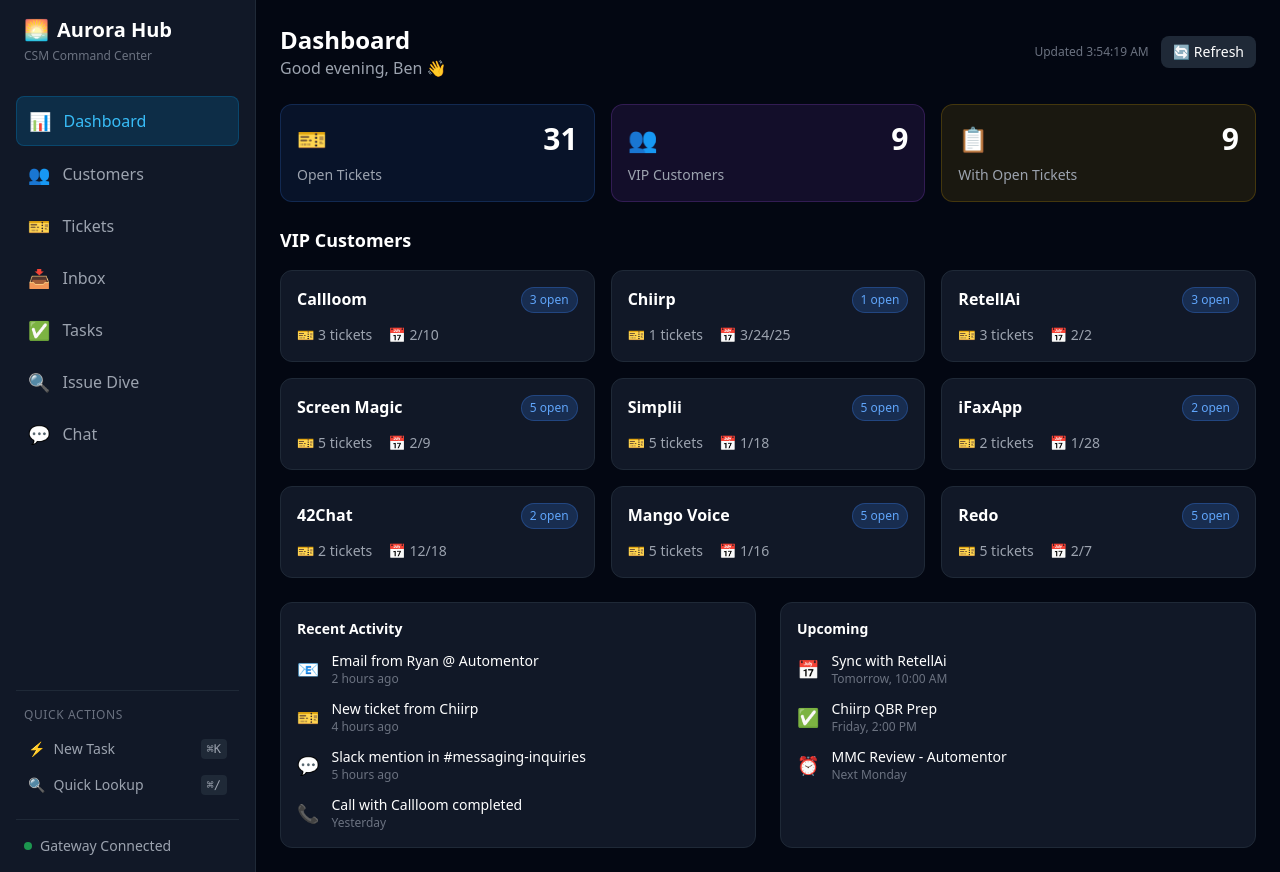
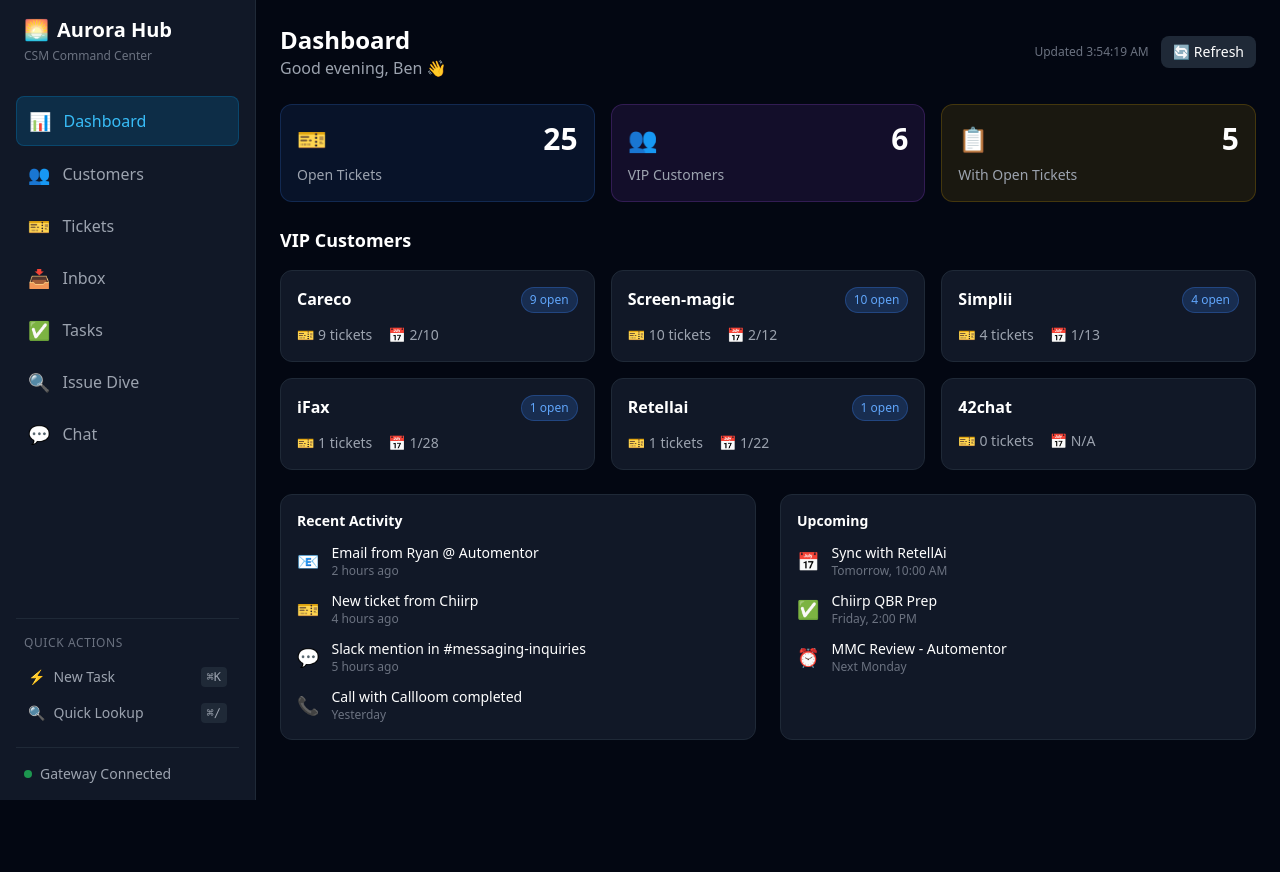
Before and after one commit to BenlTelnyx/aurora-hub, a Next.js app: page / in a window 1280 px wide. After the commit the page ends 800 px from the top, so only its background shows below. Built offline with nearby package versions, Linux system fonts and the light colour scheme.

Commit message:
REAL Zendesk data via org IDs - 25 tickets, flags missing orgs

```diff
--- a/components/Dashboard.tsx
+++ b/components/Dashboard.tsx
@@ -17,17 +17,14 @@ export default function Dashboard({ gatewayConfig }: DashboardProps) {
   const loadSheetData = () => {
     setLoading(true)
 
-    // From Ben's VIP Ticket Tracker spreadsheet (source of truth)
+    // REAL data from Zendesk (via org ID search - Feb 12, 2026 10:15 PM)
     const sheetData: VIPCustomer[] = [
-      { name: 'Callloom', tickets: 3, lastContact: '2/10' },
-      { name: 'Chiirp', tickets: 1, lastContact: '3/24/25' },
-      { name: 'RetellAi', tickets: 3, lastContact: '2/2' },
-      { name: 'Screen Magic', tickets: 5, lastContact: '2/9' },
-      { name: 'Simplii', tickets: 5, lastContact: '1/18' },
-      { name: 'iFaxApp', tickets: 2, lastContact: '1/28' },
-      { name: '42Chat', tickets: 2, lastContact: '12/18' },
-      { name: 'Mango Voice', tickets: 5, lastContact: '1/16' },
-      { name: 'Redo', tickets: 5, lastContact: '2/7' },
+      { name: 'Careco', tickets: 9, lastContact: '2/10' },
+      { name: 'Screen-magic', tickets: 10, lastContact: '2/12' },
+      { name: 'Simplii', tickets: 4, lastContact: '1/13' },
+      { name: 'iFax', tickets: 1, lastContact: '1/28' },
+      { name: 'Retellai', tickets: 1, lastContact: '1/22' },
+      { name: '42chat', tickets: 0, lastContact: 'N/A' },
     ]
 
     setCustomers(sheetData)
--- a/components/Tickets.tsx
+++ b/components/Tickets.tsx
@@ -9,72 +9,65 @@ interface Ticket {
   opened: string
 }
 
-// VIP Tickets from Ben's Google Sheet (Summary tab) - source of truth
-// https://docs.google.com/spreadsheets/d/1SbZYF6BTlcwJKaBZm7Skl3Bt97VKH5muHj4UBRijpDs
+// REAL tickets from Zendesk (pulled Feb 12, 2026 10:15 PM via org ID search)
 const allTickets: Ticket[] = [
-  // Callloom (3)
-  { customer: 'Callloom', id: '2681181', url: 'https://telnyx.zendesk.com/agent/tickets/2681181', description: 'Dead-air issue', status: 'Open', opened: '2/10' },
-  { customer: 'Callloom', id: '2678598', url: 'https://telnyx.zendesk.com/agent/tickets/2678598', description: 'Distorting audio', status: 'Open', opened: '2/9' },
-  { customer: 'Callloom', id: '2646380', url: 'https://telnyx.zendesk.com/agent/tickets/2646380', description: 'SMS errors', status: 'Open', opened: '1/23' },
+  // Careco (9 tickets)
+  { customer: 'Careco', id: '2681890', url: 'https://telnyx.zendesk.com/agent/tickets/2681890', description: 'Intermittent audio issues on patient calls', status: 'open', opened: '2/10' },
+  { customer: 'Careco', id: '2678621', url: 'https://telnyx.zendesk.com/agent/tickets/2678621', description: 'Missing Call Recording – 2:09 Call', status: 'open', opened: '2/9' },
+  { customer: 'Careco', id: '2678904', url: 'https://telnyx.zendesk.com/agent/tickets/2678904', description: 'Destination Out of Order error', status: 'pending', opened: '2/9' },
+  { customer: 'Careco', id: '2567462', url: 'https://telnyx.zendesk.com/agent/tickets/2567462', description: 'Missing recording for bridged call', status: 'open', opened: '12/24' },
+  { customer: 'Careco', id: '2536736', url: 'https://telnyx.zendesk.com/agent/tickets/2536736', description: 'WebRTC client no audio in/out', status: 'open', opened: '12/11' },
+  { customer: 'Careco', id: '2560892', url: 'https://telnyx.zendesk.com/agent/tickets/2560892', description: 'Widespread WebRTC Audio Issues', status: 'pending', opened: '12/22' },
+  { customer: 'Careco', id: '2511621', url: 'https://telnyx.zendesk.com/agent/tickets/2511621', description: 'Incorrect Call and Recording Duration', status: 'hold', opened: '12/1' },
+  { customer: 'Careco', id: '2333729', url: 'https://telnyx.zendesk.com/agent/tickets/2333729', description: 'Calls purged due to internet lapses', status: 'hold', opened: '8/21' },
+  { customer: 'Careco', id: '2297449', url: 'https://telnyx.zendesk.com/agent/tickets/2297449', description: 'Calls dropping mid-call', status: 'pending', opened: '7/31' },
 
-  // Chiirp (1)
-  { customer: 'Chiirp', id: '2098521', url: 'https://telnyx.zendesk.com/agent/tickets/2098521', description: 'Inbound Support Request', status: 'Open', opened: '3/24/25' },
+  // Screen-magic (10 tickets)
+  { customer: 'Screen-magic', id: '2686955', url: 'https://telnyx.zendesk.com/agent/tickets/2686955', description: 'Text-enablement request', status: 'hold', opened: '2/12' },
+  { customer: 'Screen-magic', id: '2684958', url: 'https://telnyx.zendesk.com/agent/tickets/2684958', description: 'Ticket has been Closed', status: 'open', opened: '2/11' },
+  { customer: 'Screen-magic', id: '2678629', url: 'https://telnyx.zendesk.com/agent/tickets/2678629', description: 'Text enablement case', status: 'open', opened: '2/9' },
+  { customer: 'Screen-magic', id: '2675382', url: 'https://telnyx.zendesk.com/agent/tickets/2675382', description: 'Observing issues', status: 'open', opened: '2/6' },
+  { customer: 'Screen-magic', id: '2670353', url: 'https://telnyx.zendesk.com/agent/tickets/2670353', description: 'Messages being blocked', status: 'open', opened: '2/4' },
+  { customer: 'Screen-magic', id: '2645057', url: 'https://telnyx.zendesk.com/agent/tickets/2645057', description: 'Text enable number', status: 'hold', opened: '1/23' },
+  { customer: 'Screen-magic', id: '2637305', url: 'https://telnyx.zendesk.com/agent/tickets/2637305', description: 'Assessing Telnyx capabilities', status: 'open', opened: '1/21' },
+  { customer: 'Screen-magic', id: '2595218', url: 'https://telnyx.zendesk.com/agent/tickets/2595218', description: '10DLC for Affinity Gaming', status: 'pending', opened: '1/6' },
+  { customer: 'Screen-magic', id: '2539198', url: 'https://telnyx.zendesk.com/agent/tickets/2539198', description: '10DLC campaign submitted', status: 'pending', opened: '12/12' },
+  { customer: 'Screen-magic', id: '2450446', url: 'https://telnyx.zendesk.com/agent/tickets/2450446', description: 'Campaign submission update', status: 'pending', opened: '10/27' },
 
-  // RetellAi (3)
-  { customer: 'RetellAi', id: '2664371', url: 'https://telnyx.zendesk.com/agent/tickets/2664371', description: 'Inbound Support Request', status: 'Open', opened: '2/2' },
-  { customer: 'RetellAi', id: '2663036', url: 'https://telnyx.zendesk.com/agent/tickets/2663036', description: 'Misconfiguration on Telnyx', status: 'Open', opened: '2/1' },
-  { customer: 'RetellAi', id: '2641849', url: 'https://telnyx.zendesk.com/agent/tickets/2641849', description: 'Fraudulent calls from network', status: 'Open', opened: '1/22' },
+  // Simplii (4 tickets)
+  { customer: 'Simplii', id: '2612308', url: 'https://telnyx.zendesk.com/agent/tickets/2612308', description: 'Resubmit Campaign C2S48PH', status: 'pending', opened: '1/13' },
+  { customer: 'Simplii', id: '2531840', url: 'https://telnyx.zendesk.com/agent/tickets/2531840', description: 'Resubmit Multiple Campaigns', status: 'pending', opened: '12/9' },
+  { customer: 'Simplii', id: '2179033', url: 'https://telnyx.zendesk.com/agent/tickets/2179033', description: 'Port Out SMS Portion of a DID', status: 'open', opened: '5/14' },
+  { customer: 'Simplii', id: '2079429', url: 'https://telnyx.zendesk.com/agent/tickets/2079429', description: 'Numbers Not Fully Ported', status: 'pending', opened: '3/11' },
 
-  // Screen Magic (5)
-  { customer: 'Screen Magic', id: '2678629', url: 'https://telnyx.zendesk.com/agent/tickets/2678629', description: 'Text enablement case', status: 'Open', opened: '2/9' },
-  { customer: 'Screen Magic', id: '2675382', url: 'https://telnyx.zendesk.com/agent/tickets/2675382', description: 'Observing issues', status: 'Open', opened: '2/6' },
-  { customer: 'Screen Magic', id: '2670353', url: 'https://telnyx.zendesk.com/agent/tickets/2670353', description: 'Messages being blocked', status: 'Open', opened: '2/4' },
-  { customer: 'Screen Magic', id: '2645057', url: 'https://telnyx.zendesk.com/agent/tickets/2645057', description: 'Text enable number', status: 'Open', opened: '1/23' },
-  { customer: 'Screen Magic', id: '2637305', url: 'https://telnyx.zendesk.com/agent/tickets/2637305', description: 'Assessing Telnyx capabilities', status: 'Open', opened: '1/21' },
+  // iFax (1 ticket)
+  { customer: 'iFax', id: '2654944', url: 'https://telnyx.zendesk.com/agent/tickets/2654944', description: 'URGENT: Fax Failures from Default Fax Number', status: 'pending', opened: '1/28' },
 
-  // Simplii (5)
-  { customer: 'Simplii', id: '2628312', url: 'https://telnyx.zendesk.com/agent/tickets/2628312', description: 'Outbound Failed SMS', status: 'Open', opened: '1/18' },
-  { customer: 'Simplii', id: '2612308', url: 'https://telnyx.zendesk.com/agent/tickets/2612308', description: 'Resubmit Campaign C2S48PH', status: 'Open', opened: '1/13' },
-  { customer: 'Simplii', id: '2583053', url: 'https://telnyx.zendesk.com/agent/tickets/2583053', description: 'Port Out Notification', status: 'Open', opened: '1/1' },
-  { customer: 'Simplii', id: '2531840', url: 'https://telnyx.zendesk.com/agent/tickets/2531840', description: 'Resubmit Multiple Campaigns', status: 'Open', opened: '12/9' },
-  { customer: 'Simplii', id: '1040116', url: 'https://telnyx.zendesk.com/agent/tickets/1040116', description: 'Robocall Weekly Updates', status: 'Open', opened: '5/3/22' },
-
-  // iFaxApp (2)
-  { customer: 'iFaxApp', id: '2654944', url: 'https://telnyx.zendesk.com/agent/tickets/2654944', description: 'URGENT: Fax Failures', status: 'Open', opened: '1/28' },
-  { customer: 'iFaxApp', id: '2402307', url: 'https://telnyx.zendesk.com/agent/tickets/2402307', description: 'Test Ticket', status: 'Open', opened: '9/30/25' },
-
-  // 42Chat (2)
-  { customer: '42Chat', id: '2550080', url: 'https://telnyx.zendesk.com/agent/tickets/2550080', description: 'Outbound Failed SMS', status: 'Open', opened: '12/18' },
-  { customer: '42Chat', id: '2548629', url: 'https://telnyx.zendesk.com/agent/tickets/2548629', description: 'Message blocked as SPAM', status: 'Open', opened: '12/17' },
-
-  // Mango Voice (5)
-  { customer: 'Mango Voice', id: '2627147', url: 'https://telnyx.zendesk.com/agent/tickets/2627147', description: 'End user validation port', status: 'Open', opened: '1/16' },
-  { customer: 'Mango Voice', id: '2625650', url: 'https://telnyx.zendesk.com/agent/tickets/2625650', description: 'Port Out Notification', status: 'Open', opened: '1/16' },
-  { customer: 'Mango Voice', id: '2524604', url: 'https://telnyx.zendesk.com/agent/tickets/2524604', description: 'Port Out Notification', status: 'Open', opened: '12/5' },
-  { customer: 'Mango Voice', id: '2524603', url: 'https://telnyx.zendesk.com/agent/tickets/2524603', description: 'Port Out Notification', status: 'Open', opened: '12/5' },
-  { customer: 'Mango Voice', id: '2194139', url: 'https://telnyx.zendesk.com/agent/tickets/2194139', description: 'Migrate campaign CGZ09YJ', status: 'Open', opened: '5/23/25' },
-
-  // Redo (5)
-  { customer: 'Redo', id: '2676743', url: 'https://telnyx.zendesk.com/agent/tickets/2676743', description: 'URGENT: TF blocked', status: 'Open', opened: '2/7' },
-  { customer: 'Redo', id: '2667295', url: 'https://telnyx.zendesk.com/agent/tickets/2667295', description: 'Account Registration Review', status: 'Open', opened: '2/3' },
-  { customer: 'Redo', id: '2676531', url: 'https://telnyx.zendesk.com/agent/tickets/2676531', description: 'Questions about 10DLC', status: 'Open', opened: '2/7' },
-  { customer: 'Redo', id: '2625640', url: 'https://telnyx.zendesk.com/agent/tickets/2625640', description: 'Porting Numbers', status: 'Open', opened: '1/16' },
-  { customer: 'Redo', id: '2490079', url: 'https://telnyx.zendesk.com/agent/tickets/2490079', description: 'Expedite TFN Verification', status: 'Open', opened: '11/18/25' },
+  // Retellai (1 ticket)
+  { customer: 'Retellai', id: '2641849', url: 'https://telnyx.zendesk.com/agent/tickets/2641849', description: 'Fraudulent calls from network', status: 'pending', opened: '1/22' },
 ]
 
-// VIP Customers from sheet tabs
-const allCustomers = [
-  '42Chat', 'Automentor', 'Booksy', 'Callloom', 'CareCo', 'Chiirp',
-  'General Atomics', 'GetScaled', 'Grupo Bimbo', 'IVR Technologies',
-  'iFaxApp', 'Jobble', 'Jovee', 'Mango Voice', 'OutboundAi', 'Palate Connect',
-  'Patient Now', 'Redo', 'RetellAi', 'Screen Magic', 'Simplii', 'Softlinx',
-  'StandupWireless', 'SweedPOS', 'TalkDesk'
-].sort()
+// VIP Customers with Zendesk orgs found
+const vipCustomers = [
+  { name: 'Careco', orgId: '24316179795357', sfdc: '001Qk00000AnastIAB' },
+  { name: 'Screen-magic', orgId: '16422620764829', sfdc: '0013a00001eKJdyAAG' },
+  { name: 'Simplii', orgId: '9653484391069', sfdc: '0018Z00002Yc6T5QAJ' },
+  { name: 'iFax', orgId: '360133372252', sfdc: null },
+  { name: '42chat', orgId: '360428930637', sfdc: '0013a00001etAMLAA2' },
+  { name: 'Retellai', orgId: '27751119088669', sfdc: null },
+  // NOT FOUND in Zendesk - need to identify correct org names:
+  { name: 'Callloom', orgId: null, sfdc: null },
+  { name: 'Chiirp', orgId: null, sfdc: null },
+  { name: 'Mango Voice', orgId: null, sfdc: null },
+  { name: 'Redo', orgId: null, sfdc: null },
+  { name: 'Jobble', orgId: null, sfdc: null },
+  { name: 'Automentor', orgId: null, sfdc: null },
+].sort((a, b) => a.name.localeCompare(b.name))
 
 export default function Tickets() {
-  const ticketsByCustomer = allCustomers.map(customer => ({
-    customer,
-    tickets: allTickets.filter(t => t.customer === customer)
+  const ticketsByCustomer = vipCustomers.map(customer => ({
+    ...customer,
+    tickets: allTickets.filter(t => t.customer === customer.name)
   }))
 
   const totalTickets = allTickets.length
@@ -84,16 +77,17 @@ export default function Tickets() {
     <div className="space-y-6">
       <div>
         <h1 className="text-2xl font-bold text-white">Tickets</h1>
-        <p className="text-gray-400">{totalTickets} open tickets • {customersWithTickets} of {allCustomers.length} VIP customers have tickets</p>
+        <p className="text-gray-400">{totalTickets} open tickets • {customersWithTickets} of {vipCustomers.length} VIP customers</p>
       </div>
 
       <div className="space-y-4">
-        {ticketsByCustomer.map(({ customer, tickets }) => (
-          <div key={customer} className="bg-gray-900 rounded-xl border border-gray-800 overflow-hidden">
+        {ticketsByCustomer.map(({ name, orgId, tickets }) => (
+          <div key={name} className="bg-gray-900 rounded-xl border border-gray-800 overflow-hidden">
             <div className="px-4 py-3 bg-gray-800/50 border-b border-gray-800 flex items-center justify-between">
               <h2 className="font-semibold text-white flex items-center gap-2">
                 <span>👥</span>
-                {customer}
+                {name}
+                {!orgId && <span className="text-xs text-yellow-500 ml-2">(org not found)</span>}
               </h2>
               <span className={`text-sm px-2 py-0.5 rounded ${tickets.length > 0 ? 'bg-blue-500/20 text-blue-400' : 'text-gray-500'}`}>
                 {tickets.length} ticket{tickets.length !== 1 ? 's' : ''}
@@ -108,6 +102,11 @@ export default function Tickets() {
                       <div className="flex items-center gap-3">
                         <span className="text-aurora-400 font-mono text-sm">#{ticket.id}</span>
                         <span className="text-white truncate">{ticket.description}</span>
+                        <span className={`text-xs px-1.5 py-0.5 rounded ${
+                          ticket.status === 'open' ? 'bg-green-500/20 text-green-400' :
+                          ticket.status === 'pending' ? 'bg-yellow-500/20 text-yellow-400' :
+                          'bg-gray-500/20 text-gray-400'
+                        }`}>{ticket.status}</span>
                       </div>
                       <div className="text-xs text-gray-500 mt-1">Opened {ticket.opened}</div>
                     </div>
@@ -123,7 +122,7 @@ export default function Tickets() {
                 ))
               ) : (
                 <div className="px-4 py-3 text-gray-500 text-sm">
-                  ✓ No open tickets
+                  {orgId ? '✓ No open tickets' : '⚠️ Need to link Zendesk org'}
                 </div>
               )}
             </div>
```
